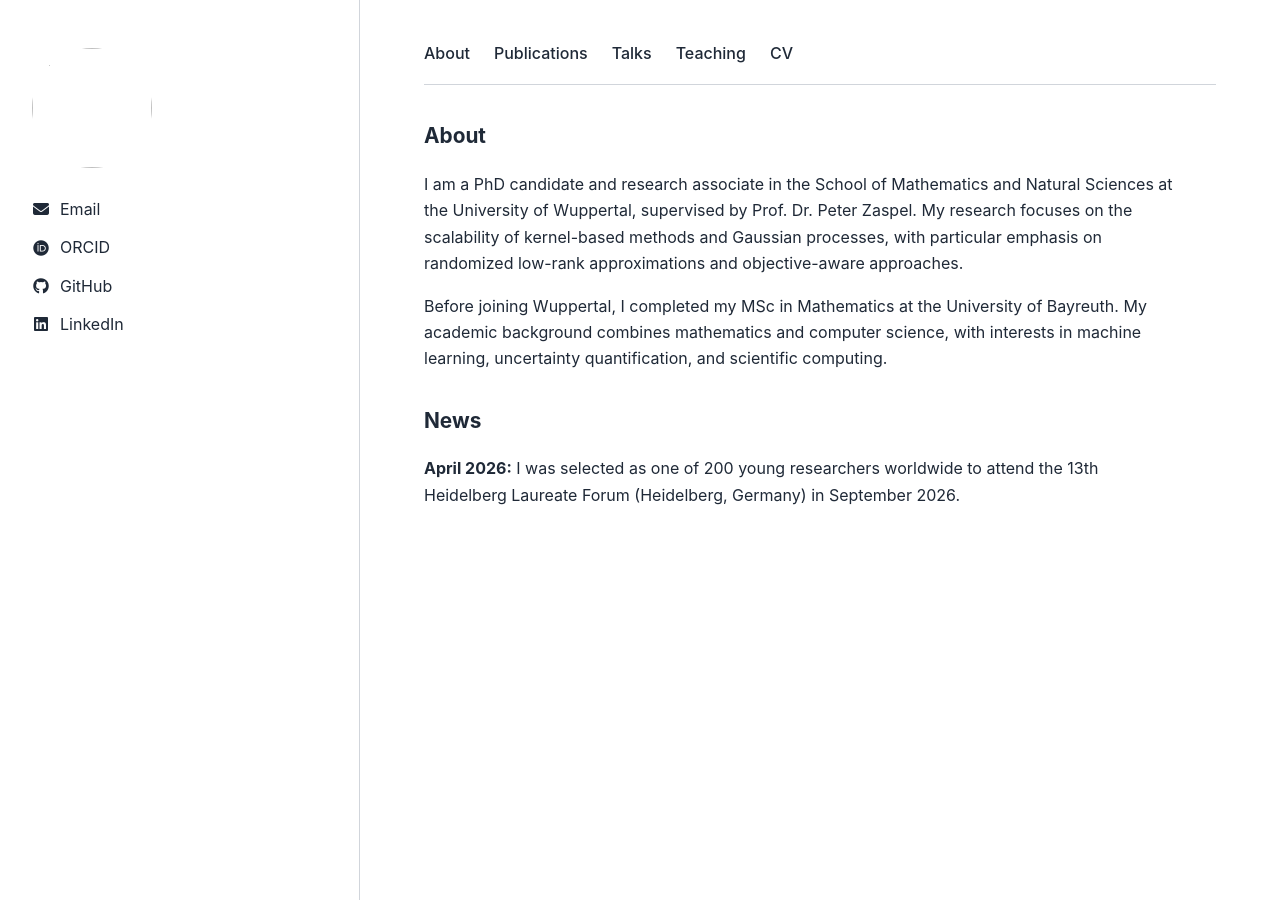
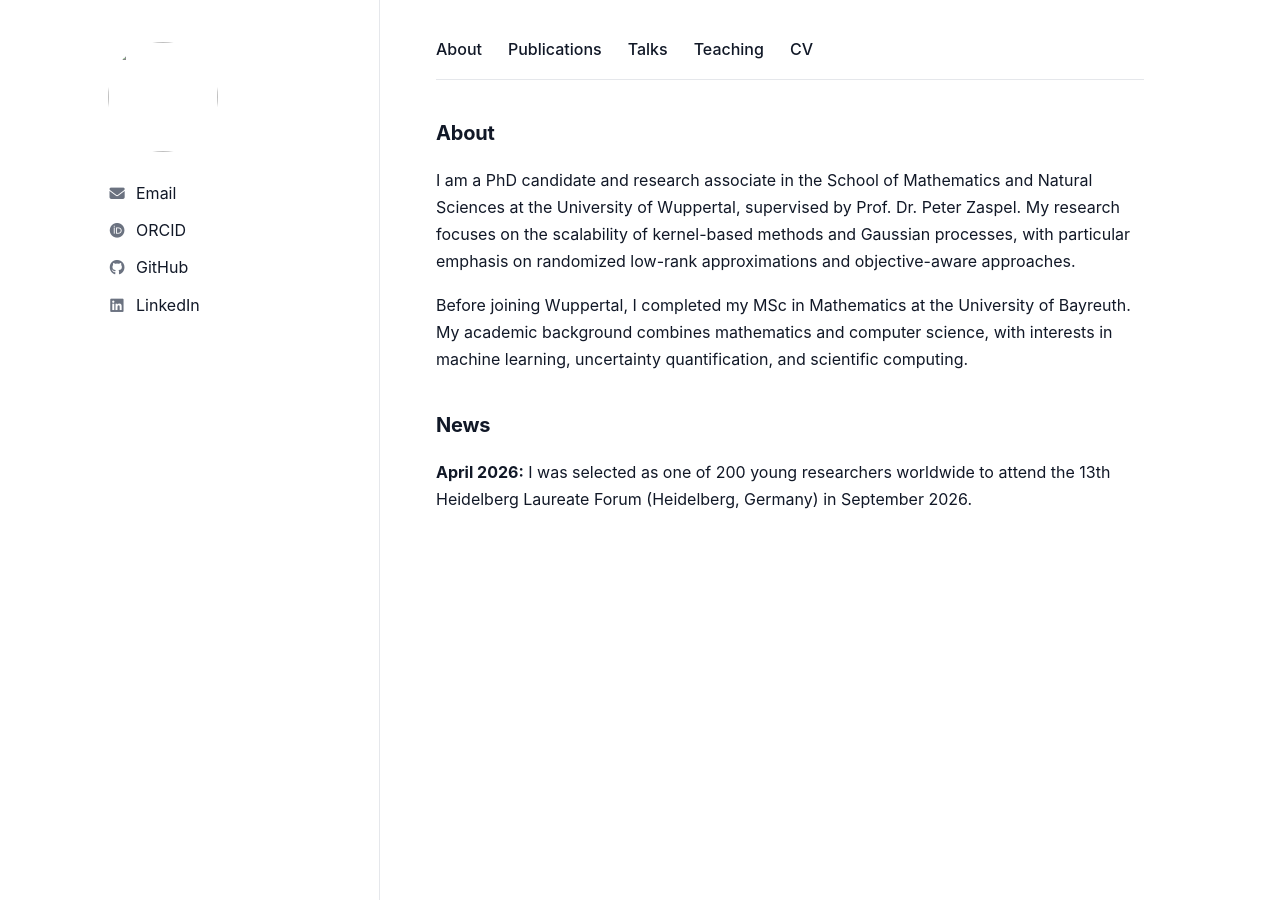
Before and after one commit to LouiseSchaub/louiseschaub.github.io, a Jekyll site: the page built from index.md, in a window 1280 px wide. Built offline with Jekyll 4.4.1, drawn with Linux system fonts in a browser that asks for light colours.

Commit message:
Update style.css

```diff
--- a/assets/css/style.css
+++ b/assets/css/style.css
@@ -1,22 +1,23 @@
 :root {
-  --text: #1f2937;
+  --text: #111827;
   --muted: #6b7280;
-  --line: #d1d5db;
+  --line: #e5e7eb;
   --link: #1d4ed8;
   --bg: #ffffff;
-  --max-width: 1280px;
+  --max-width: 1120px;
 }
 
 * {
   box-sizing: border-box;
 }
 
-html, body {
+html,
+body {
   margin: 0;
   padding: 0;
   background: var(--bg);
   color: var(--text);
-  font: 16px/1.65 -apple-system, BlinkMacSystemFont, "Segoe UI", Roboto, Helvetica, Arial, sans-serif;
+  font: 16px/1.7 -apple-system, BlinkMacSystemFont, "Segoe UI", Roboto, Helvetica, Arial, sans-serif;
 }
 
 a {
@@ -34,21 +35,21 @@ a:hover {
   max-width: var(--max-width);
   margin: 0 auto;
   display: grid;
-  grid-template-columns: 360px 1fr;
+  grid-template-columns: 300px 1fr;
   min-height: 100vh;
 }
 
 /* Sidebar */
 
 .sidebar {
-  padding: 48px 32px;
+  padding: 42px 28px;
   border-right: 1px solid var(--line);
   background: transparent;
 }
 
 .avatar {
-  width: 120px;
-  height: 120px;
+  width: 110px;
+  height: 110px;
   border-radius: 50%;
   object-fit: cover;
   display: block;
@@ -56,13 +57,14 @@ a:hover {
 }
 
 .sidebar h1 {
-  font-size: 2.1rem;
+  font-size: 1.85rem;
   line-height: 1.15;
   margin: 0 0 12px 0;
+  letter-spacing: -0.02em;
 }
 
 .role {
-  font-weight: 600;
+  font-weight: 650;
   margin: 0 0 10px 0;
 }
 
@@ -74,8 +76,8 @@ a:hover {
 .bio {
   margin-top: 28px;
   margin-bottom: 28px;
-  line-height: 1.7;
-  max-width: 26ch;
+  line-height: 1.65;
+  max-width: 100%;
 }
 
 /* Contact */
@@ -83,11 +85,11 @@ a:hover {
 .contact {
   list-style: none;
   padding: 0;
-  margin: 24px 0 0 0;
+  margin: 28px 0 0 0;
 }
 
 .contact li {
-  margin: 12px 0;
+  margin: 10px 0;
 }
 
 .contact a {
@@ -95,28 +97,31 @@ a:hover {
   align-items: center;
   gap: 10px;
   color: var(--text);
+  font-weight: 400;
 }
 
 .contact i {
   width: 18px;
   text-align: center;
-  font-size: 1rem;
+  font-size: 0.95rem;
+  color: var(--muted);
 }
 
 /* Main content */
 
 .content {
-  padding: 40px 64px 64px 64px;
+  padding: 36px 56px 64px 56px;
+  max-width: 860px;
 }
 
 /* Navigation */
 
 .nav {
   display: flex;
-  gap: 24px;
+  gap: 26px;
   flex-wrap: wrap;
-  padding-bottom: 18px;
-  margin-bottom: 34px;
+  padding-bottom: 16px;
+  margin-bottom: 36px;
   border-bottom: 1px solid var(--line);
 }
 
@@ -128,21 +133,27 @@ a:hover {
 /* Page content */
 
 .page h1 {
-  font-size: 2rem;
+  font-size: 1.8rem;
   margin-top: 0;
+  letter-spacing: -0.02em;
 }
 
 .page h2 {
-  margin-top: 2rem;
-  font-size: 1.3rem;
+  margin-top: 2.2rem;
+  font-size: 1.25rem;
+  letter-spacing: -0.01em;
 }
 
 .page p,
 .page li {
-  max-width: 760px;
+  max-width: 720px;
 }
 
-/* Archive (talks, teaching, etc.) */
+.page ul {
+  padding-left: 1.4rem;
+}
+
+/* Archive pages */
 
 .archive-list {
   margin-top: 24px;
@@ -158,7 +169,7 @@ a:hover {
 }
 
 .archive-entry h2 {
-  font-size: 1.15rem;
+  font-size: 1.1rem;
   margin: 0 0 4px 0;
 }
 
@@ -187,5 +198,6 @@ a:hover {
 
   .content {
     padding: 28px 22px 40px 22px;
+    max-width: none;
   }
 }
```
